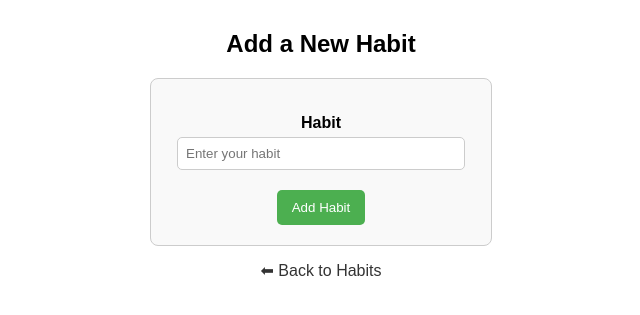
After one commit to VaishnaviD-git/Manoma-Mental_Health_Chatbot, a Flask app: page /add_habit in a window 1280 px wide. The commit adds this page. Shown: the top 315 px of the page, without its empty margins (319-959 px from the left). Run offline with Flask 3, Linux system fonts and the light colour scheme.

Commit message:
Second day developments

```diff
--- a/Mental_Health_Chatbot/app.py
+++ b/Mental_Health_Chatbot/app.py
@@ -1,17 +1,24 @@
-from flask import Flask, render_template, request, redirect, url_for, session, flash # type: ignore
-from flask_bcrypt import Bcrypt # type: ignore
-from pymongo import MongoClient # type: ignore
-from bson.objectid import ObjectId # type: ignore
+from flask import Flask, render_template, request, redirect, url_for, session, flash  # type: ignore
+from flask_bcrypt import Bcrypt  # type: ignore
+from pymongo import MongoClient  # type: ignore
+from bson.objectid import ObjectId  # type: ignore
+from datetime import datetime, date
+import os
+import secrets
 
 app = Flask(__name__)
-app.secret_key = "supersecretkey"  # change in production
+app.secret_key = os.environ.get("SECRET_KEY", secrets.token_hex(32))
 bcrypt = Bcrypt(app)
 
-# MongoDB connection
+# MongoDB connection using MongoClient
 client = MongoClient("mongodb://localhost:27017/")  # local DB
 db = client["Mental_Health_Assist"]   # Database
-users = db["Users"]               # Collection for users
+
+# Collections
+users = db["Users"]
 schedules_collection = db["Scheduler"]
+habits_collection = db["Habits"]
+habit_logs = db["HabitLogs"]
 
 @app.route("/")
 def home():
@@ -103,11 +110,72 @@ def routine_checker():
         return render_template("dashboard.html",username=session["username"])
     return redirect(url_for("login"))
 
-@app.route("/habit_tracker")
-def habit_tracker():
-    if "username" in session:
-        return render_template("dashboard.html",username=session["username"])
-    return redirect(url_for("login"))
+@app.route("/habits")
+def habit_dashboard():
+    habits = list(habits_collection.find())
+    return render_template("habit_dashboard.html", habits=habits)
+
+@app.route("/add_habit", methods=["GET", "POST"])
+def add_habit():
+    if request.method == "POST":
+        habit_name = request.form.get("habit")
+        if habit_name:
+            habits_collection.insert_one({
+                "habit": habit_name,
+                "streak": 0,
+                "temp_checked": False,
+                "last_updated": datetime.now().strftime("%Y-%m-%d")
+            })
+        return redirect(url_for("habit_dashboard"))
+    return render_template("add_habit.html")
+
+@app.route("/update_habit/<habit_id>", methods=["POST"])
+def update_habit(habit_id):
+    user_id = session.get("user_id")
+    if not user_id:
+        return redirect(url_for("login"))
+
+    completed = "completed" in request.form  # checkbox status (True/False)
+
+    # Save only today's habit log
+    habit_logs.update_one(
+        {"user_id": user_id, "habit_id": ObjectId(habit_id), "date": str(date.today())},
+        {"$set": {"completed": completed}},
+        upsert=True
+    )
+    habits = list(habits_collection.find())
+    return render_template("habit_dashboard.html",habits=habits)
+
+@app.route("/delete_habit/<habit_id>", methods=["POST"])
+def delete_habit(habit_id):
+    habits_collection.delete_one({"_id": ObjectId(habit_id)})
+    return redirect(url_for("habit_dashboard"))
+
+def finalize_habits():
+    today = datetime.now().strftime("%Y-%m-%d")
+    habits = habits_collection.find()
+
+    for habit in habits:
+        last_date = habit.get("last_updated")
+        checked = habit.get("temp_checked", False)
+
+        if last_date != today:
+            # finalize yesterday’s habit
+            if checked:
+                habit_logs.update_one(
+                    {"_id": habit["_id"]},
+                    {"$set": {"streak": habit["streak"] + 1,
+                              "temp_checked": False,
+                              "last_updated": today}}
+                )
+            else:
+                # reset streak if not done
+                habit_logs.update_one(
+                    {"_id": habit["_id"]},
+                    {"$set": {"streak": 0,
+                              "temp_checked": False,
+                              "last_updated": today}}
+                )
 
 @app.route("/chatbot")
 def chatbot():
--- /dev/null
+++ b/Mental_Health_Chatbot/templates/add_habit.html
@@ -0,0 +1,63 @@
+<!DOCTYPE html>
+<html lang="en">
+<head>
+    <meta charset="UTF-8">
+    <meta name="viewport" content="width=device-width, initial-scale=1.0">
+    <title>Add Habit | Mental Health Chatbot</title>
+    <style>
+        body {
+            font-family: Arial, sans-serif;
+            margin: 30px;
+            text-align: center;
+        }
+        form {
+            width: 300px;
+            margin: auto;
+            padding: 20px;
+            border: 1px solid #ccc;
+            border-radius: 8px;
+            background: #f9f9f9;
+        }
+        label {
+            display: block;
+            margin-top: 15px;
+            font-weight: bold;
+        }
+        input[type="text"] {
+            width: 90%;
+            padding: 8px;
+            margin-top: 5px;
+            border-radius: 5px;
+            border: 1px solid #ccc;
+        }
+        button {
+            margin-top: 20px;
+            padding: 10px 15px;
+            background: #4CAF50;
+            color: white;
+            border: none;
+            border-radius: 5px;
+            cursor: pointer;
+        }
+        button:hover {
+            background: #45a049;
+        }
+        .back {
+            display: block;
+            margin-top: 15px;
+            text-decoration: none;
+            color: #333;
+        }
+    </style>
+</head>
+<body>
+    <h2>Add a New Habit</h2>
+    <form action="{{ url_for('add_habit') }}" method="POST">
+        <label for="habit">Habit</label>
+        <input type="text" id="habit" name="habit" placeholder="Enter your habit" required>
+
+        <button type="submit">Add Habit</button>
+    </form>
+    <a class="back" href="{{ url_for('habit_dashboard') }}">⬅ Back to Habits</a>
+</body>
+</html>
--- a/Mental_Health_Chatbot/templates/dashboard.html
+++ b/Mental_Health_Chatbot/templates/dashboard.html
@@ -11,7 +11,7 @@
     <form action="{{ url_for('routine_checker') }}" method="get">
         <button type="submit">Routine Checker</button>
     </form>
-    <form action="{{ url_for('habit_tracker') }}" method="get">
+    <form action="{{ url_for('habit_dashboard') }}" method="get">
         <button type="submit">Habit Tracker</button>
     </form>
     <form action="{{ url_for('chatbot') }}" method="get">
```
Also changed, not shown: Mental_Health_Chatbot/templates/habit_dashboard.html (added, +92 -0 lines).
